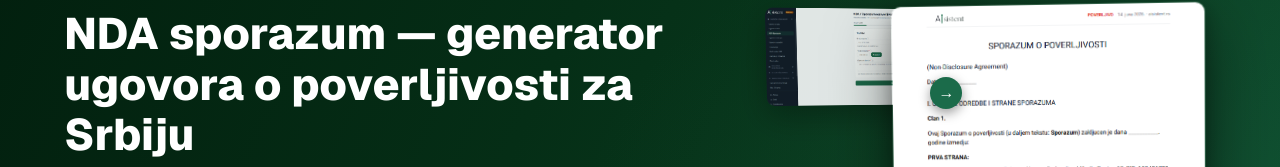
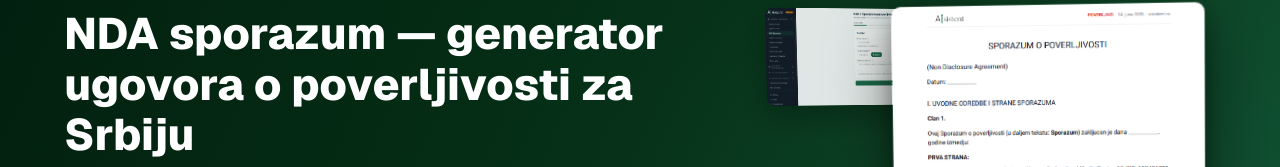
Before and after one commit to dambus/aisistent, a Next.js app: page /nda in a window 1280 px wide. Shown: the part 188-355 px from the top of the page. Built offline with nearby package versions, Linux system fonts and the light colour scheme.

Commit message:
fix: uklonjen connector — kvario izgled hero stack-a

```diff
--- a/components/landing/HeroPreview.tsx
+++ b/components/landing/HeroPreview.tsx
@@ -57,7 +57,6 @@ export function HeroPreview({ previewSlug }: HeroPreviewProps) {
 
   return (
     <div style={{ position: 'relative', width: '420px', height: '480px', flexShrink: 0 }}>
-      {/* Wizard — background, 3D receded */}
       <img
         src={wizardSrc!}
         alt="Wizard za unos podataka"
@@ -75,30 +74,6 @@ export function HeroPreview({ previewSlug }: HeroPreviewProps) {
         }}
       />
 
-      {/* Connector arrow */}
-      <div
-        style={{
-          position: 'absolute',
-          top: '25%',
-          left: '32%',
-          zIndex: 4,
-          width: '32px',
-          height: '32px',
-          borderRadius: '50%',
-          backgroundColor: '#1B6B4A',
-          display: 'flex',
-          alignItems: 'center',
-          justifyContent: 'center',
-          fontSize: '16px',
-          color: 'white',
-          boxShadow: '0 4px 12px rgba(0,0,0,0.4)',
-          transform: 'translateY(-50%)',
-        }}
-      >
-        →
-      </div>
-
-      {/* Doc — foreground, dominant */}
       <div
         style={{
           position: 'absolute',
@@ -121,7 +96,6 @@ export function HeroPreview({ previewSlug }: HeroPreviewProps) {
             display: 'block',
           }}
         />
-        {/* Badge */}
         <div
           style={{
             position: 'absolute',
```
